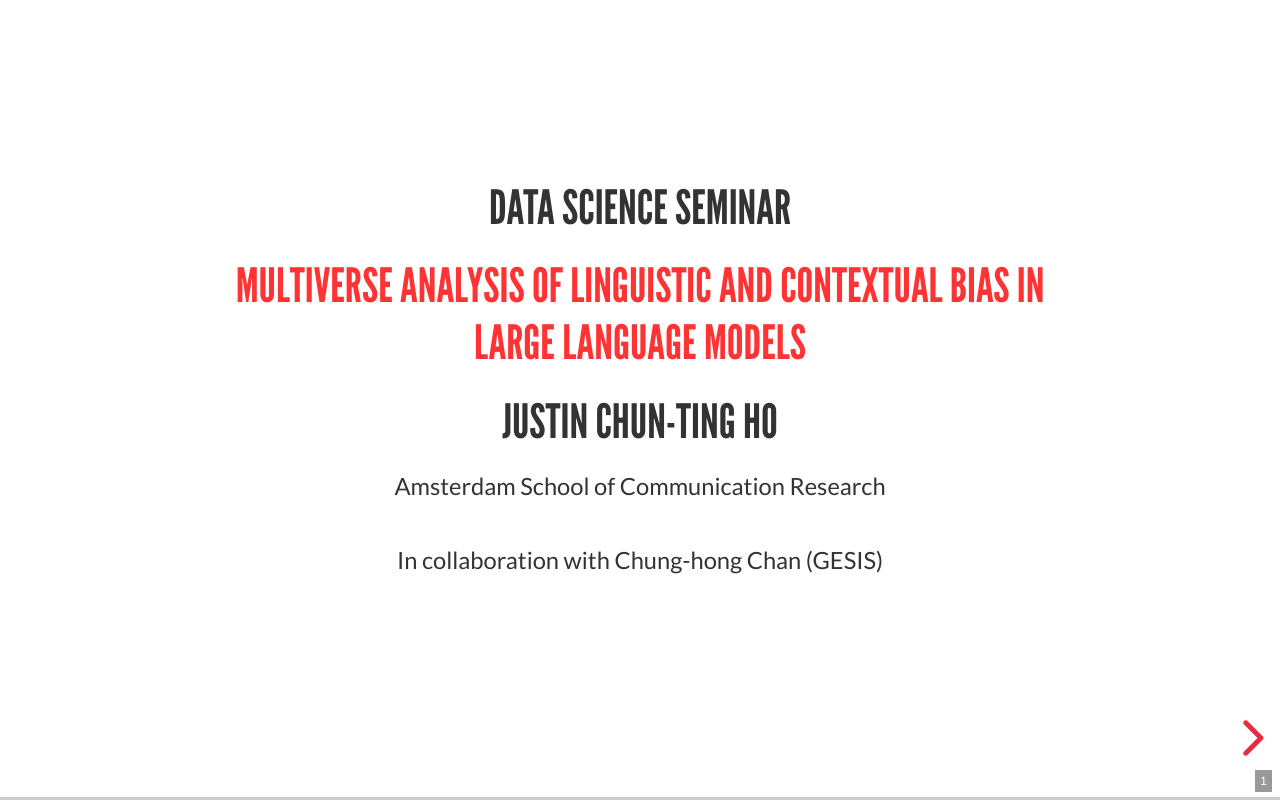
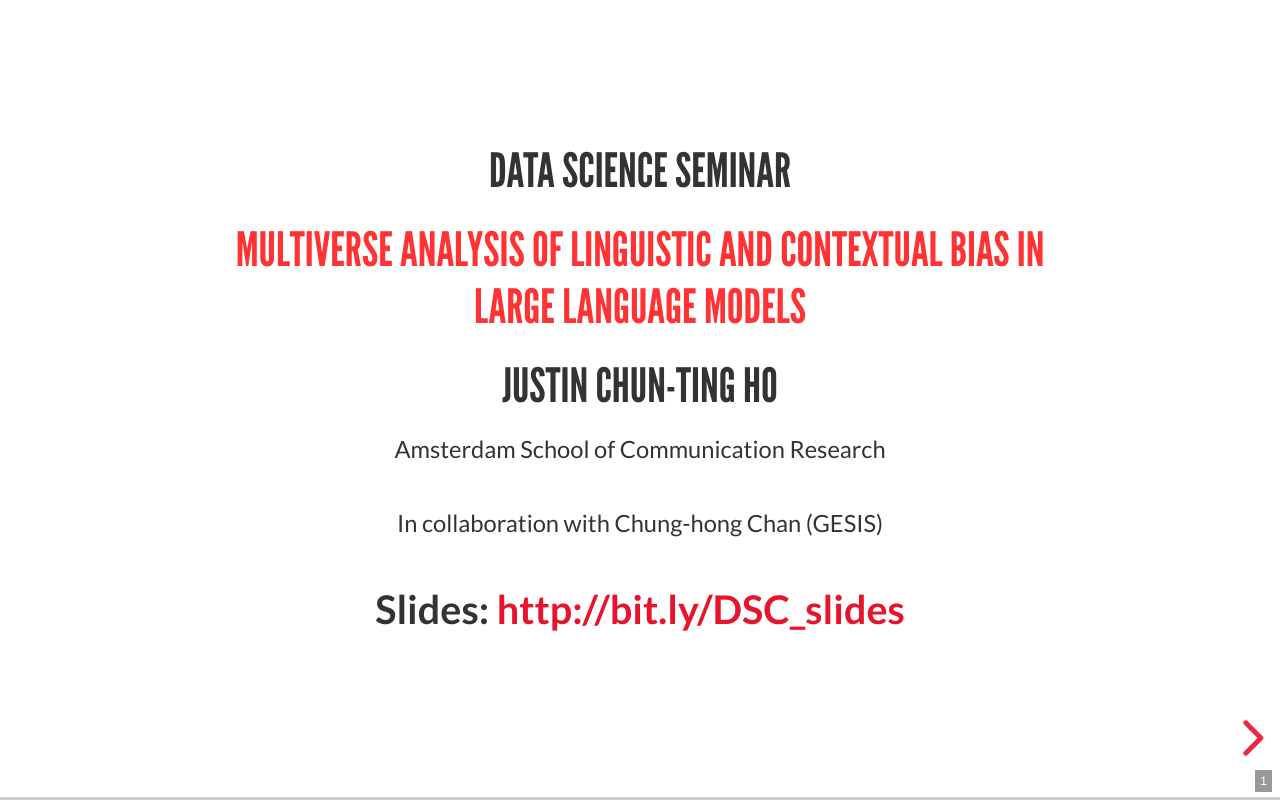
Before and after one commit to justinchuntingho/DSC_slides, a website: page index.html in a window 1280 px wide. Drawn offline with Linux system fonts and the light colour scheme.

Commit message:
Update index.html

```diff
--- a/index.html
+++ b/index.html
@@ -25,7 +25,7 @@
 
 					<p><small>In collaboration with Chung-hong Chan (GESIS)</small></p>
 					<!-- <p><img src="uvalogo.png" width="32%" style="background:none; border:none; box-shadow:none;"></p> -->
-					<!-- <p><b>Slides: <a href="http://bit.ly/CAT4SMR_slides">http://bit.ly/CAT4SMR_slides</a></b></p> -->
+					<p><b>Slides: <a href="http://bit.ly/DSC_slides">http://bit.ly/DSC_slides</a></b></p>
 
 				</div>
 				</section>
```
